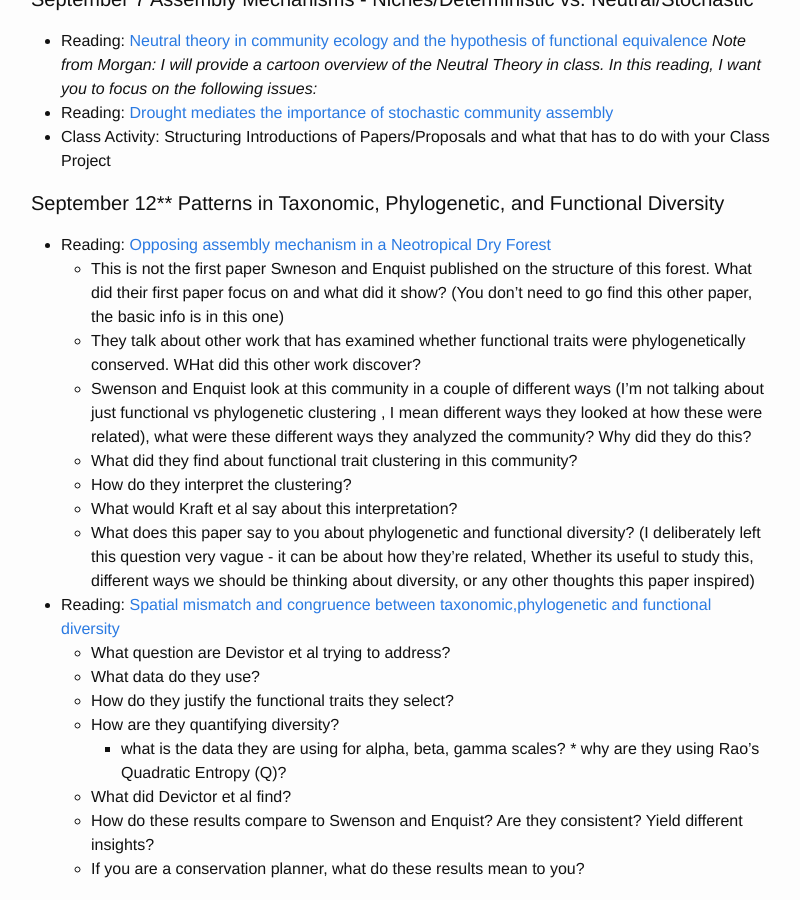
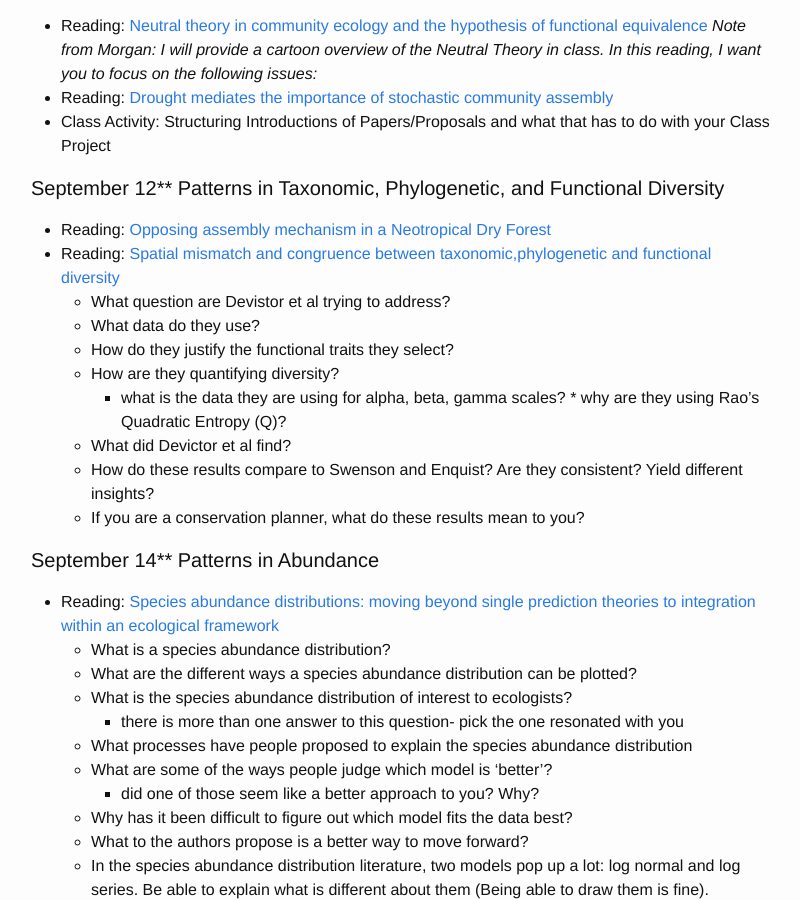
Before and after one commit to skmorgane/biodiversity-course, a Jekyll site: the page built from schedule.md, in a window 1280 px wide and 900 px high, scrolled down 2060 px. Shown: the whole window, without its empty margins (239-1039 px from the left). Built offline with Jekyll 4.4.1, drawn with Linux system fonts in a browser that asks for light colours; some of the changed text lies outside the part shown.

Commit message:
Formatting schedule

```diff
--- a/schedule.md
+++ b/schedule.md
@@ -63,7 +63,7 @@
      * What does changing the shape of the dendrogram represent?
      * What effect does this have on the relationship between functional diversity and the number of species in your community?
 
-Class Activity: Exploring Diversity Indices
+* Class Activity: Exploring Diversity Indices
 
 ### Weeks 3-7: Local-scale Biodiversity Patterns & Processes
 
@@ -78,13 +78,6 @@
 
 #### September 12** Patterns in Taxonomic, Phylogenetic, and Functional Diversity
 * Reading: [Opposing assembly mechanism in a Neotropical Dry Forest](https://doi.org/10.1890/08-1025.1)
-     * This is not the first paper Swneson and Enquist published on the structure of this forest. What did their first paper focus on and what did it show? (You don't need to go find this other paper, the basic info is in this one)
-     * They talk about other work that has examined whether functional traits were phylogenetically conserved. WHat did this other work discover?
-     * Swenson and Enquist look at this community in a couple of different ways (I'm not talking about just functional vs phylogenetic clustering , I mean different ways they looked at how these were related), what were these different ways they analyzed the community? Why did they do this?
-     * What did they find about functional trait clustering in this community?
-     * How do they interpret the clustering?
-     * What would Kraft et al say about this interpretation?
-     * What does this paper say to you about phylogenetic and functional diversity? (I deliberately left this question very vague - it can be about how they're related, Whether its useful to study this, different ways we should be thinking about diversity, or any other thoughts this paper inspired)
 * Reading: [Spatial mismatch and congruence between taxonomic,phylogenetic and functional diversity](https://doi.org/10.1111/j.1461-0248.2010.01493.x)
      * What question are Devistor et al trying to address?
      * What data do they use?
@@ -121,7 +114,6 @@
     * The failing model couldn't explain two different types of species. What were those types and do you think a single process would explain why both groups deviate from the failing model? Why or why not?
     * Does this paper implement any of the improvements in testing models that McGill et al suggested?
     * Do you think terrestrial systems would show as clean a result as the marine systems do? Why?
-* Class Activity: Alpha, Beta, Gamma
 
 #### September 19  Species Networks
 * Readings: [Tolerance of pollination networks to species extinctions](https://doi.org/10.1098/rspb.2004.2909)
```
